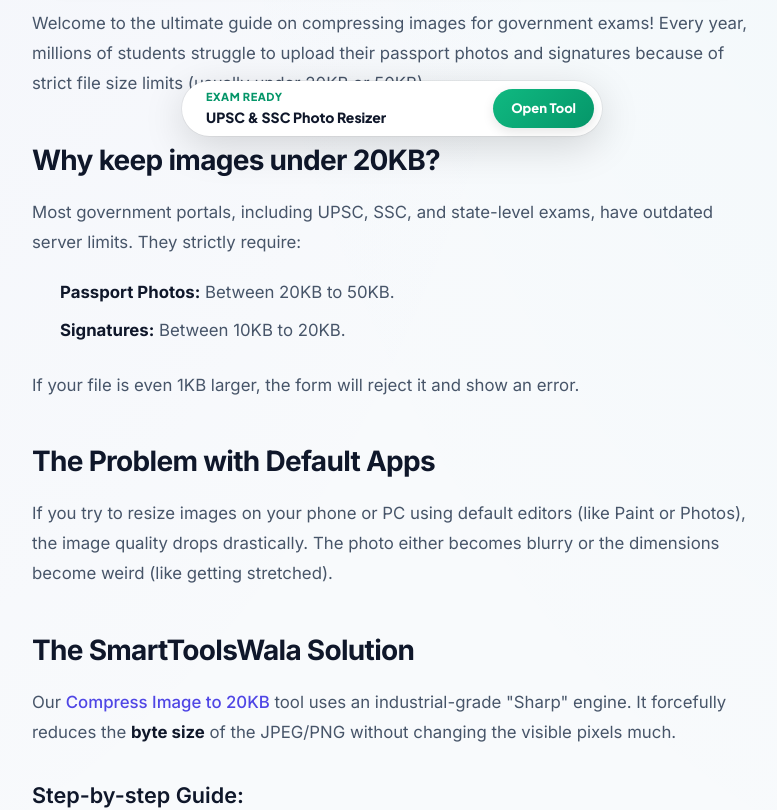
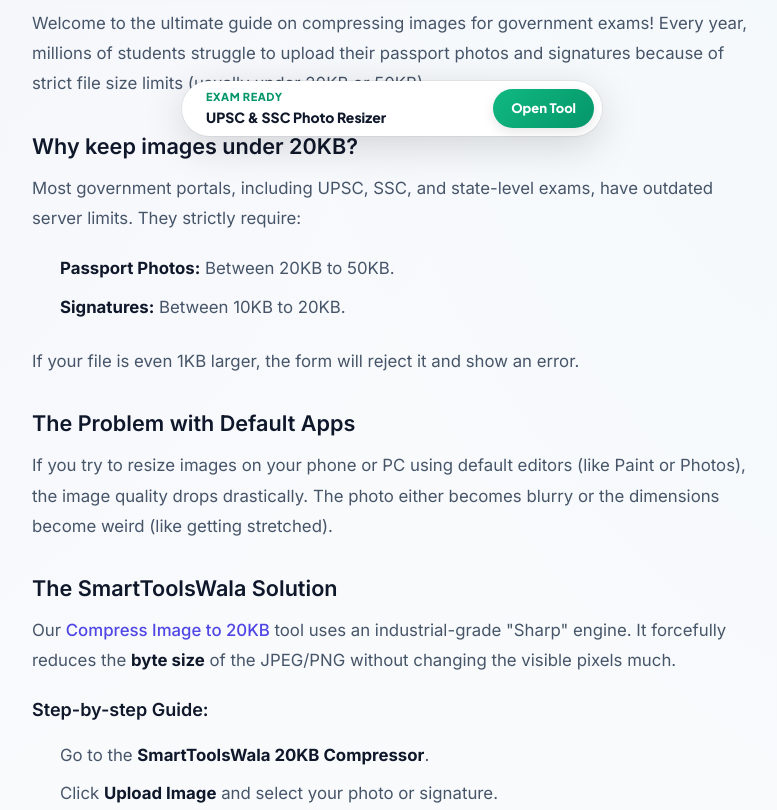
Before and after one commit to amarjeetram/our-life-, a Next.js app: page /blog/compress-image-20kb-upsc-ssc in a window 1280 px wide. Shown: the part 640-1450 px from the top of the page, without its empty margins (248-1025 px from the left). Built offline with nearby package versions, Linux system fonts and the light colour scheme.

Commit message:
seo: remap MDX headings h1->h2 to prevent duplicate H1 — critical for Google indexing

```diff
--- a/src/app/blog/[slug]/page.tsx
+++ b/src/app/blog/[slug]/page.tsx
@@ -213,7 +213,14 @@ export default async function BlogPostPage({ params }: { params: Promise<{ slug:
 
                 {/* Article content — fully server rendered using MDXRemote */}
                 <div className="blog-content prose prose-gray prose-base max-w-none mt-8">
-                    <MDXRemote source={post.content} />
+                    <MDXRemote source={post.content} components={{
+                        // Remap headings: MDX `#` → <h2>, `##` → <h3>, `###` → <h4>
+                        // This ensures only ONE <h1> exists on the page (the title above)
+                        h1: (props) => <h2 className="text-2xl font-bold mt-8 mb-3" {...props} />,
+                        h2: (props) => <h3 className="text-xl font-bold mt-6 mb-2" {...props} />,
+                        h3: (props) => <h4 className="text-lg font-semibold mt-4 mb-2" {...props} />,
+                        h4: (props) => <h5 className="text-base font-semibold mt-3 mb-1" {...props} />,
+                    }} />
                 </div>
 
                 {/* Footer meta */}
```
